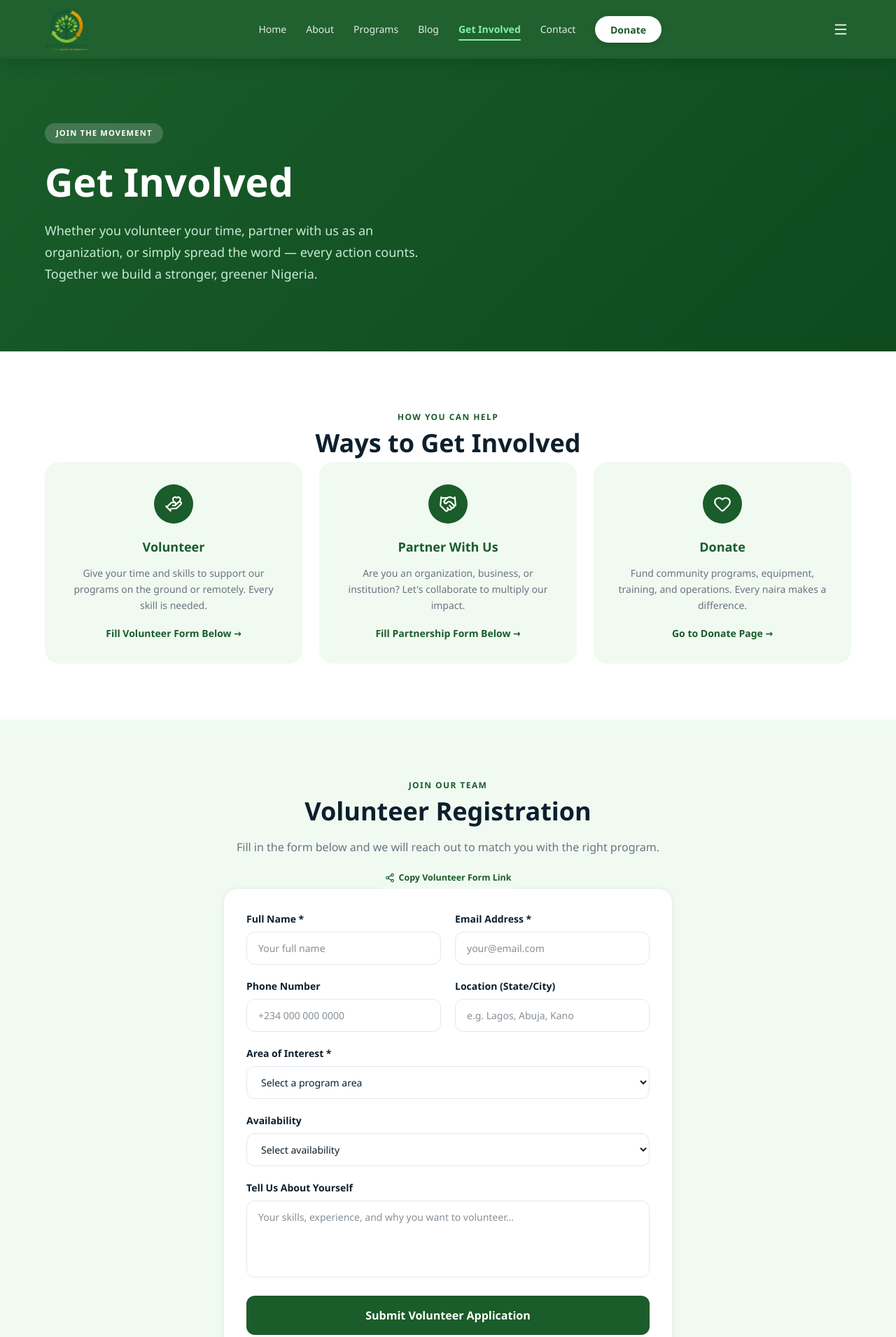
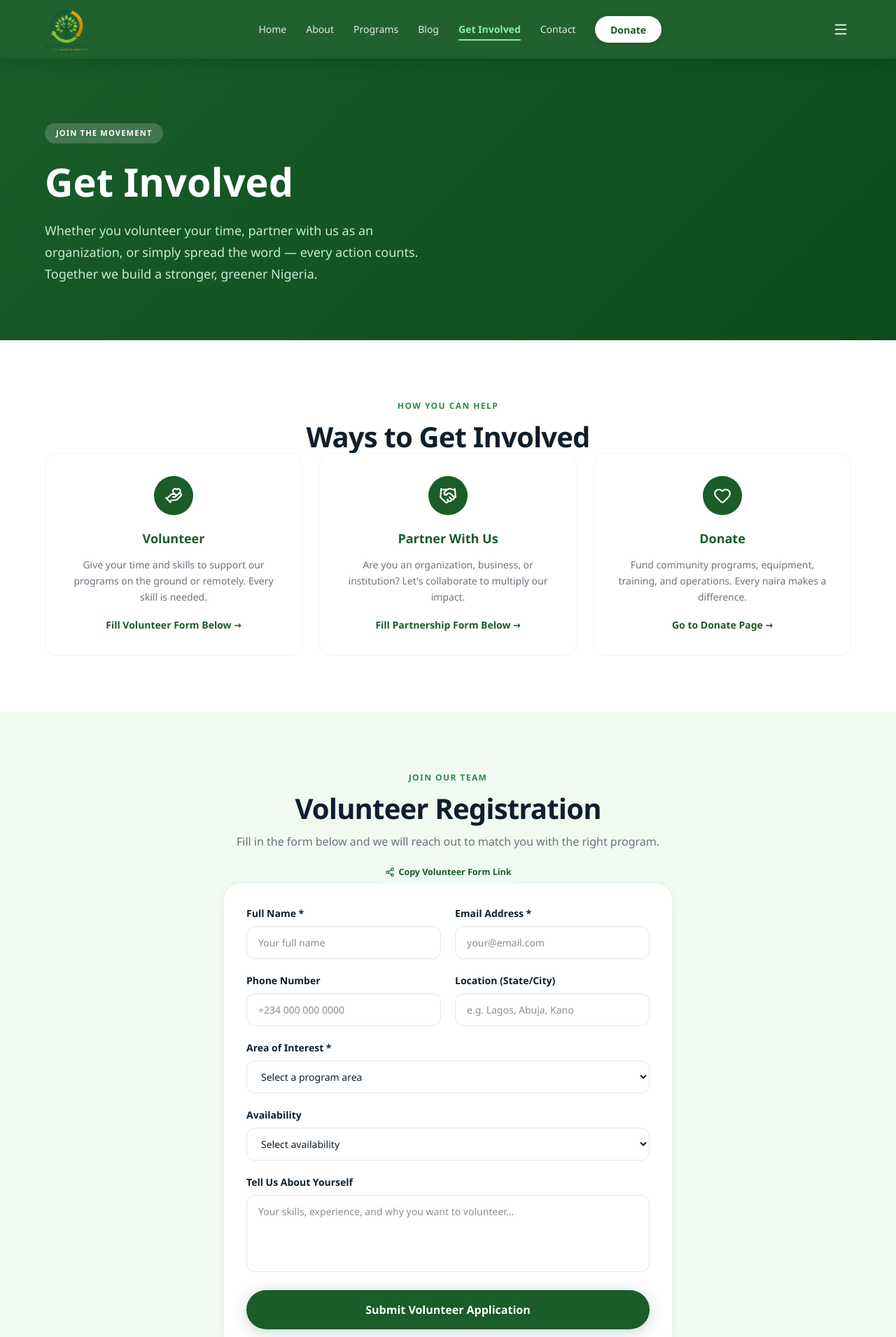
Before and after one commit to Mujaheed24/sustainability-ngo, a Next.js app: page /get-involved in a window 1280 px wide. Shown: the top 1910 px of the page at 70% size. Built offline with nearby package versions, Linux system fonts and the light colour scheme.

Commit message:
updating

```diff
--- a/app/get-involved/page.tsx
+++ b/app/get-involved/page.tsx
@@ -5,6 +5,7 @@ import Navbar from '@/components/Navbar'
 import Footer from '@/components/Footer'
 import Link from 'next/link'
 import CopyLinkButton from '@/components/CopyLinkButton'
+import Reveal from '@/components/motion/Reveal'
 
 export default function GetInvolvedPage() {
   const [volunteerStatus, setVolunteerStatus] = useState<'idle' | 'success'>('idle')
@@ -48,7 +49,7 @@ export default function GetInvolvedPage() {
 
   const darkInputStyle = {
     width: '100%',
-    background: '#0d1f2d',
+    background: 'var(--brand-navy)',
     border: '1px solid rgba(74,222,128,0.2)',
     borderRadius: '0.75rem',
     padding: '0.75rem 1rem',
@@ -58,59 +59,7 @@ export default function GetInvolvedPage() {
     transition: 'border-color 0.2s',
   }
 
-  return (
-    <main>
-      <Navbar />
-
-      {/* Hero */}
-      <section
-        style={{
-          background: 'linear-gradient(135deg, #1a5c2a 0%, #0d4a1e 100%)',
-          color: '#ffffff',
-          padding: '6rem 0',
-        }}
-      >
-        <div className="container-custom">
-          <span
-            style={{
-              display: 'inline-block',
-              background: 'rgba(255,255,255,0.18)',
-              color: '#ffffff',
-              fontSize: '0.7rem',
-              fontWeight: 700,
-              padding: '0.375rem 1rem',
-              borderRadius: '9999px',
-              marginBottom: '1.5rem',
-              textTransform: 'uppercase',
-              letterSpacing: '0.1em',
-            }}
-          >
-            Join The Movement
-          </span>
-          <h1 className="font-bold" style={{ fontSize: 'clamp(2.25rem, 5vw, 3.5rem)', lineHeight: 1.1, maxWidth: '600px' }}>
-            Get Involved
-          </h1>
-          <p style={{ color: 'rgba(220,252,231,0.9)', fontSize: '1.125rem', marginTop: '1.5rem', maxWidth: '560px', lineHeight: 1.7 }}>
-            Whether you volunteer your time, partner with us as an organization,
-            or simply spread the word — every action counts. Together we build
-            a stronger, greener Nigeria.
-          </p>
-        </div>
-      </section>
-
-      {/* Ways to Get Involved */}
-      <section className="section-padding" style={{ background: '#ffffff' }}>
-        <div className="container-custom">
-          <div className="text-center mb-12">
-            <span style={{ color: '#1a5c2a', fontWeight: 600, fontSize: '0.75rem', letterSpacing: '0.12em', textTransform: 'uppercase' }}>
-              How You Can Help
-            </span>
-            <h2 className="font-bold mt-3" style={{ color: '#0d1f2d', fontSize: 'clamp(1.75rem, 3vw, 2.25rem)' }}>
-              Ways to Get Involved
-            </h2>
-          </div>
-          <div className="grid md:grid-cols-3 gap-6">
-            {[
+  const ways = [
     {
       Icon: HandHeart,
       title: 'Volunteer',
@@ -132,37 +81,86 @@ export default function GetInvolvedPage() {
       action: 'Go to Donate Page',
       href: '/donate',
     },
-            ].map(item => (
-              <div
-                key={item.title}
-                style={{ background: '#f0faf1', borderRadius: '1.25rem', padding: '2rem', textAlign: 'center', transition: 'box-shadow 0.2s' }}
-                className="hover:shadow-md"
+  ]
+
+  return (
+    <main>
+      <Navbar />
+
+      {/* Hero */}
+      <section
+        style={{
+          background: 'linear-gradient(135deg, var(--brand-green) 0%, #0d4a1e 100%)',
+          color: '#ffffff',
+          padding: '96px 0 80px',
+        }}
       >
-                <div style={{ width: '56px', height: '56px', background: '#1a5c2a', borderRadius: '50%', display: 'flex', alignItems: 'center', justifyContent: 'center', margin: '0 auto 1.25rem' }}>
+        <div className="container-custom">
+          <Reveal>
+            <span
+              style={{
+                display: 'inline-block',
+                background: 'rgba(255,255,255,0.18)',
+                color: '#ffffff',
+                fontSize: '0.7rem',
+                fontWeight: 700,
+                padding: '0.375rem 1rem',
+                borderRadius: 'var(--radius-pill)',
+                marginBottom: '1.5rem',
+                textTransform: 'uppercase',
+                letterSpacing: '0.1em',
+              }}
+            >
+              Join The Movement
+            </span>
+            <h1 className="font-bold" style={{ fontSize: 'clamp(2.25rem, 5vw, 3.5rem)', lineHeight: 1.1, maxWidth: '600px' }}>
+              Get Involved
+            </h1>
+            <p style={{ color: 'rgba(220,252,231,0.9)', fontSize: '1.125rem', marginTop: '1.5rem', maxWidth: '560px', lineHeight: 1.7 }}>
+              Whether you volunteer your time, partner with us as an organization,
+              or simply spread the word — every action counts. Together we build
+              a stronger, greener Nigeria.
+            </p>
+          </Reveal>
+        </div>
+      </section>
+
+      {/* Ways to Get Involved */}
+      <section className="section-padding" style={{ background: 'var(--brand-white)' }}>
+        <div className="container-custom">
+          <Reveal>
+            <div className="text-center mb-12">
+              <span className="eyebrow">How You Can Help</span>
+              <h2 className="section-title mt-3">Ways to Get Involved</h2>
+            </div>
+          </Reveal>
+          <div className="grid md:grid-cols-3 gap-6">
+            {ways.map((item, i) => (
+              <Reveal key={item.title} delay={i * 0.1} duration={0.5}>
+                <div className="card" style={{ padding: '2rem', textAlign: 'center', height: '100%' }}>
+                  <div style={{ width: '56px', height: '56px', background: 'var(--brand-green)', borderRadius: '50%', display: 'flex', alignItems: 'center', justifyContent: 'center', margin: '0 auto 1.25rem' }}>
                     <item.Icon style={{ width: '26px', height: '26px', color: '#ffffff' }} />
                   </div>
-                <h3 style={{ fontWeight: 700, color: '#1a5c2a', fontSize: '1.125rem', marginBottom: '0.75rem' }}>{item.title}</h3>
+                  <h3 style={{ fontWeight: 700, color: 'var(--brand-green)', fontSize: '1.125rem', marginBottom: '0.75rem' }}>{item.title}</h3>
                   <p style={{ color: '#6b7280', fontSize: '0.875rem', lineHeight: 1.65, marginBottom: '1rem' }}>{item.desc}</p>
-                <Link href={item.href} style={{ color: '#1a5c2a', fontWeight: 600, fontSize: '0.875rem', textDecoration: 'none' }}>
+                  <Link href={item.href} style={{ color: 'var(--brand-green)', fontWeight: 600, fontSize: '0.875rem', textDecoration: 'none' }}>
                     {item.action} →
                   </Link>
                 </div>
+              </Reveal>
             ))}
           </div>
         </div>
       </section>
 
       {/* Volunteer Form */}
-      <section className="section-padding" style={{ background: '#f0faf1' }} id="volunteer">
+      <section className="section-padding" style={{ background: 'var(--brand-green-pale)' }} id="volunteer">
         <div className="container-custom">
           <div style={{ maxWidth: '640px', margin: '0 auto' }}>
+            <Reveal>
               <div className="text-center mb-10">
-              <span style={{ color: '#1a5c2a', fontWeight: 600, fontSize: '0.75rem', letterSpacing: '0.12em', textTransform: 'uppercase' }}>
-                Join Our Team
-              </span>
-              <h2 className="font-bold mt-3" style={{ color: '#0d1f2d', fontSize: 'clamp(1.75rem, 3vw, 2.25rem)' }}>
-                Volunteer Registration
-              </h2>
+                <span className="eyebrow">Join Our Team</span>
+                <h2 className="section-title mt-3">Volunteer Registration</h2>
                 <p style={{ color: '#6b7280', marginTop: '0.75rem' }}>
                   Fill in the form below and we will reach out to match you with the right program.
                 </p>
@@ -170,9 +168,11 @@ export default function GetInvolvedPage() {
                   <CopyLinkButton anchor="#volunteer" label="Copy Volunteer Form Link" />
                 </div>
               </div>
+            </Reveal>
 
             {volunteerStatus === 'success' ? (
-              <div style={{ background: '#1a5c2a', color: '#ffffff', borderRadius: '1.25rem', padding: '2.5rem', textAlign: 'center' }}>
+              <Reveal>
+                <div style={{ background: 'var(--brand-green)', color: '#ffffff', borderRadius: 'var(--radius-card-lg)', padding: '2.5rem', textAlign: 'center' }}>
                   <div style={{ width: '56px', height: '56px', background: 'rgba(255,255,255,0.2)', borderRadius: '50%', display: 'flex', alignItems: 'center', justifyContent: 'center', margin: '0 auto 1rem' }}>
                     <HandHeart style={{ width: '28px', height: '28px', color: '#ffffff' }} />
                   </div>
@@ -181,31 +181,33 @@ export default function GetInvolvedPage() {
                     Your volunteer application has been received. We will contact you soon to discuss next steps.
                   </p>
                 </div>
+              </Reveal>
             ) : (
-              <form onSubmit={handleVolunteer} style={{ background: '#ffffff', borderRadius: '1.25rem', padding: '2rem', boxShadow: '0 1px 8px rgba(0,0,0,0.07)', display: 'flex', flexDirection: 'column', gap: '1.25rem' }}>
+              <Reveal>
+                <form onSubmit={handleVolunteer} className="form-card" style={{ background: '#ffffff', borderRadius: 'var(--radius-card-lg)', padding: '2rem', boxShadow: 'var(--shadow-card)', display: 'flex', flexDirection: 'column', gap: '1.25rem' }}>
                   <div className="grid md:grid-cols-2 gap-5">
                     <div>
-                    <label style={{ display: 'block', fontSize: '0.875rem', fontWeight: 600, color: '#0d1f2d', marginBottom: '0.5rem' }}>Full Name *</label>
-                    <input type="text" name="name" required placeholder="Your full name" style={inputStyle} />
+                      <label style={{ display: 'block', fontSize: '0.875rem', fontWeight: 600, color: 'var(--brand-navy)', marginBottom: '0.5rem' }}>Full Name *</label>
+                      <input type="text" name="name" required placeholder="Your full name" style={inputStyle} className="form-input" />
                     </div>
                     <div>
-                    <label style={{ display: 'block', fontSize: '0.875rem', fontWeight: 600, color: '#0d1f2d', marginBottom: '0.5rem' }}>Email Address *</label>
-                    <input type="email" name="email" required placeholder="your@email.com" style={inputStyle} />
+                      <label style={{ display: 'block', fontSize: '0.875rem', fontWeight: 600, color: 'var(--brand-navy)', marginBottom: '0.5rem' }}>Email Address *</label>
+                      <input type="email" name="email" required placeholder="your@email.com" style={inputStyle} className="form-input" />
                     </div>
                   </div>
                   <div className="grid md:grid-cols-2 gap-5">
                     <div>
-                    <label style={{ display: 'block', fontSize: '0.875rem', fontWeight: 600, color: '#0d1f2d', marginBottom: '0.5rem' }}>Phone Number</label>
-                    <input type="tel" name="phone" placeholder="+234 000 000 0000" style={inputStyle} />
+                      <label style={{ display: 'block', fontSize: '0.875rem', fontWeight: 600, color: 'var(--brand-navy)', marginBottom: '0.5rem' }}>Phone Number</label>
+                      <input type="tel" name="phone" placeholder="+234 000 000 0000" style={inputStyle} className="form-input" />
                     </div>
                     <div>
-                    <label style={{ display: 'block', fontSize: '0.875rem', fontWeight: 600, color: '#0d1f2d', marginBottom: '0.5rem' }}>Location (State/City)</label>
-                    <input type="text" name="location" placeholder="e.g. Lagos, Abuja, Kano" style={inputStyle} />
+                      <label style={{ display: 'block', fontSize: '0.875rem', fontWeight: 600, color: 'var(--brand-navy)', marginBottom: '0.5rem' }}>Location (State/City)</label>
+                      <input type="text" name="location" placeholder="e.g. Lagos, Abuja, Kano" style={inputStyle} className="form-input" />
                     </div>
                   </div>
                   <div>
-                  <label style={{ display: 'block', fontSize: '0.875rem', fontWeight: 600, color: '#0d1f2d', marginBottom: '0.5rem' }}>Area of Interest *</label>
-                  <select name="interest" required style={{ ...inputStyle, background: '#fff' }}>
+                    <label style={{ display: 'block', fontSize: '0.875rem', fontWeight: 600, color: 'var(--brand-navy)', marginBottom: '0.5rem' }}>Area of Interest *</label>
+                    <select name="interest" required style={{ ...inputStyle, background: '#fff' }} className="form-input">
                       <option value="">Select a program area</option>
                       <option>Waste to Wealth</option>
                       <option>Renewable Energy</option>
@@ -217,8 +219,8 @@ export default function GetInvolvedPage() {
                     </select>
                   </div>
                   <div>
-                  <label style={{ display: 'block', fontSize: '0.875rem', fontWeight: 600, color: '#0d1f2d', marginBottom: '0.5rem' }}>Availability</label>
-                  <select name="availability" style={{ ...inputStyle, background: '#fff' }}>
+                    <label style={{ display: 'block', fontSize: '0.875rem', fontWeight: 600, color: 'var(--brand-navy)', marginBottom: '0.5rem' }}>Availability</label>
+                    <select name="availability" style={{ ...inputStyle, background: '#fff' }} className="form-input">
                       <option value="">Select availability</option>
                       <option>Weekdays only</option>
                       <option>Weekends only</option>
@@ -228,32 +230,27 @@ export default function GetInvolvedPage() {
                     </select>
                   </div>
                   <div>
-                  <label style={{ display: 'block', fontSize: '0.875rem', fontWeight: 600, color: '#0d1f2d', marginBottom: '0.5rem' }}>Tell Us About Yourself</label>
-                  <textarea name="message" rows={4} placeholder="Your skills, experience, and why you want to volunteer..." style={{ ...inputStyle, resize: 'none' }} />
+                    <label style={{ display: 'block', fontSize: '0.875rem', fontWeight: 600, color: 'var(--brand-navy)', marginBottom: '0.5rem' }}>Tell Us About Yourself</label>
+                    <textarea name="message" rows={4} placeholder="Your skills, experience, and why you want to volunteer..." style={{ ...inputStyle, resize: 'none' }} className="form-input" />
                   </div>
-                <button
-                  type="submit"
-                  style={{ width: '100%', background: '#1a5c2a', color: '#ffffff', fontWeight: 700, padding: '1rem', borderRadius: '0.75rem', border: 'none', cursor: 'pointer', fontSize: '1rem', transition: 'background 0.2s' }}
-                >
+                  <button type="submit" className="btn-primary" style={{ width: '100%', justifyContent: 'center', border: 'none', cursor: 'pointer', fontSize: '1rem' }}>
                     Submit Volunteer Application
                   </button>
                 </form>
+              </Reveal>
             )}
           </div>
         </div>
       </section>
 
       {/* Partnership Form */}
-      <section className="section-padding" style={{ background: '#0d1f2d', color: '#ffffff' }} id="partner">
+      <section className="section-padding" style={{ background: 'var(--brand-navy)', color: '#ffffff' }} id="partner">
         <div className="container-custom">
           <div style={{ maxWidth: '640px', margin: '0 auto' }}>
+            <Reveal>
               <div className="text-center mb-10">
-              <span style={{ color: '#4ade80', fontWeight: 600, fontSize: '0.75rem', letterSpacing: '0.12em', textTransform: 'uppercase' }}>
-                Collaborate With Us
-              </span>
-              <h2 className="font-bold mt-3" style={{ fontSize: 'clamp(1.75rem, 3vw, 2.25rem)' }}>
-                Partnership Registration
-              </h2>
+                <span className="eyebrow-light">Collaborate With Us</span>
+                <h2 className="section-title-light mt-3">Partnership Registration</h2>
                 <p style={{ color: '#9ca3af', marginTop: '0.75rem' }}>
                   Organizations, businesses, government agencies, and institutions
                   are welcome to partner with us for greater community impact.
@@ -262,9 +259,11 @@ export default function GetInvolvedPage() {
                   <CopyLinkButton anchor="#partner" label="Copy Partnership Form Link" dark />
                 </div>
               </div>
+            </Reveal>
 
             {partnerStatus === 'success' ? (
-              <div style={{ background: '#1a5c2a', borderRadius: '1.25rem', padding: '2.5rem', textAlign: 'center' }}>
+              <Reveal>
+                <div style={{ background: 'var(--brand-green)', borderRadius: 'var(--radius-card-lg)', padding: '2.5rem', textAlign: 'center' }}>
                   <div style={{ width: '56px', height: '56px', background: 'rgba(255,255,255,0.2)', borderRadius: '50%', display: 'flex', alignItems: 'center', justifyContent: 'center', margin: '0 auto 1rem' }}>
                     <Handshake style={{ width: '28px', height: '28px', color: '#ffffff' }} />
                   </div>
@@ -273,31 +272,33 @@ export default function GetInvolvedPage() {
                     Thank you for your interest in partnering with us. Our team will review your proposal and be in touch shortly.
                   </p>
                 </div>
+              </Reveal>
             ) : (
-              <form onSubmit={handlePartner} style={{ background: '#1a2e3e', borderRadius: '1.25rem', padding: '2rem', display: 'flex', flexDirection: 'column', gap: '1.25rem' }}>
+              <Reveal>
+                <form onSubmit={handlePartner} style={{ background: '#1a2e3e', borderRadius: 'var(--radius-card-lg)', padding: '2rem', display: 'flex', flexDirection: 'column', gap: '1.25rem' }}>
                   <div className="grid md:grid-cols-2 gap-5">
                     <div>
                       <label style={{ display: 'block', fontSize: '0.875rem', fontWeight: 600, color: '#86efac', marginBottom: '0.5rem' }}>Organization Name *</label>
-                    <input type="text" name="org_name" required placeholder="Your organization name" style={darkInputStyle} />
+                      <input type="text" name="org_name" required placeholder="Your organization name" style={darkInputStyle} className="form-input-dark" />
                     </div>
                     <div>
                       <label style={{ display: 'block', fontSize: '0.875rem', fontWeight: 600, color: '#86efac', marginBottom: '0.5rem' }}>Contact Person *</label>
-                    <input type="text" name="contact_name" required placeholder="Full name" style={darkInputStyle} />
+                      <input type="text" name="contact_name" required placeholder="Full name" style={darkInputStyle} className="form-input-dark" />
                     </div>
                   </div>
                   <div className="grid md:grid-cols-2 gap-5">
                     <div>
                       <label style={{ display: 'block', fontSize: '0.875rem', fontWeight: 600, color: '#86efac', marginBottom: '0.5rem' }}>Email Address *</label>
-                    <input type="email" name="email" required placeholder="contact@organization.com" style={darkInputStyle} />
+                      <input type="email" name="email" required placeholder="contact@organization.com" style={darkInputStyle} className="form-input-dark" />
                     </div>
                     <div>
                       <label style={{ display: 'block', fontSize: '0.875rem', fontWeight: 600, color: '#86efac', marginBottom: '0.5rem' }}>Phone Number</label>
-                    <input type="tel" name="phone" placeholder="+234 000 000 0000" style={darkInputStyle} />
+                      <input type="tel" name="phone" placeholder="+234 000 000 0000" style={darkInputStyle} className="form-input-dark" />
                     </div>
                   </div>
                   <div>
                     <label style={{ display: 'block', fontSize: '0.875rem', fontWeight: 600, color: '#86efac', marginBottom: '0.5rem' }}>Organization Type *</label>
-                  <select name="org_type" required style={{ ...darkInputStyle }}>
+                    <select name="org_type" required style={darkInputStyle} className="form-input-dark">
                       <option value="">Select organization type</option>
                       <option>NGO / Non-profit</option>
                       <option>Private Company / Business</option>
@@ -311,7 +312,7 @@ export default function GetInvolvedPage() {
                   </div>
                   <div>
                     <label style={{ display: 'block', fontSize: '0.875rem', fontWeight: 600, color: '#86efac', marginBottom: '0.5rem' }}>Partnership Interest</label>
-                  <select name="partnership_type" style={{ ...darkInputStyle }}>
+                    <select name="partnership_type" style={darkInputStyle} className="form-input-dark">
                       <option value="">Select partnership type</option>
                       <option>Funding / Grant Support</option>
                       <option>Technical Assistance</option>
@@ -324,15 +325,13 @@ export default function GetInvolvedPage() {
                   </div>
                   <div>
                     <label style={{ display: 'block', fontSize: '0.875rem', fontWeight: 600, color: '#86efac', marginBottom: '0.5rem' }}>Partnership Proposal *</label>
-                  <textarea name="proposal" required rows={5} placeholder="Describe your organization, what you are proposing, and how we can work together..." style={{ ...darkInputStyle, resize: 'none' }} />
+                    <textarea name="proposal" required rows={5} placeholder="Describe your organization, what you are proposing, and how we can work together..." style={{ ...darkInputStyle, resize: 'none' }} className="form-input-dark" />
                   </div>
-                <button
-                  type="submit"
-                  style={{ width: '100%', background: '#1a5c2a', color: '#ffffff', fontWeight: 700, padding: '1rem', borderRadius: '0.75rem', border: 'none', cursor: 'pointer', fontSize: '1rem', transition: 'background 0.2s' }}
-                >
+                  <button type="submit" className="btn-primary" style={{ width: '100%', justifyContent: 'center', border: 'none', cursor: 'pointer', fontSize: '1rem' }}>
                     Submit Partnership Request
                   </button>
                 </form>
+              </Reveal>
             )}
           </div>
         </div>
```
Also changed, not shown: app/globals.css (+12 -0 lines). Lines whose indentation alone changed are shown as unchanged.
